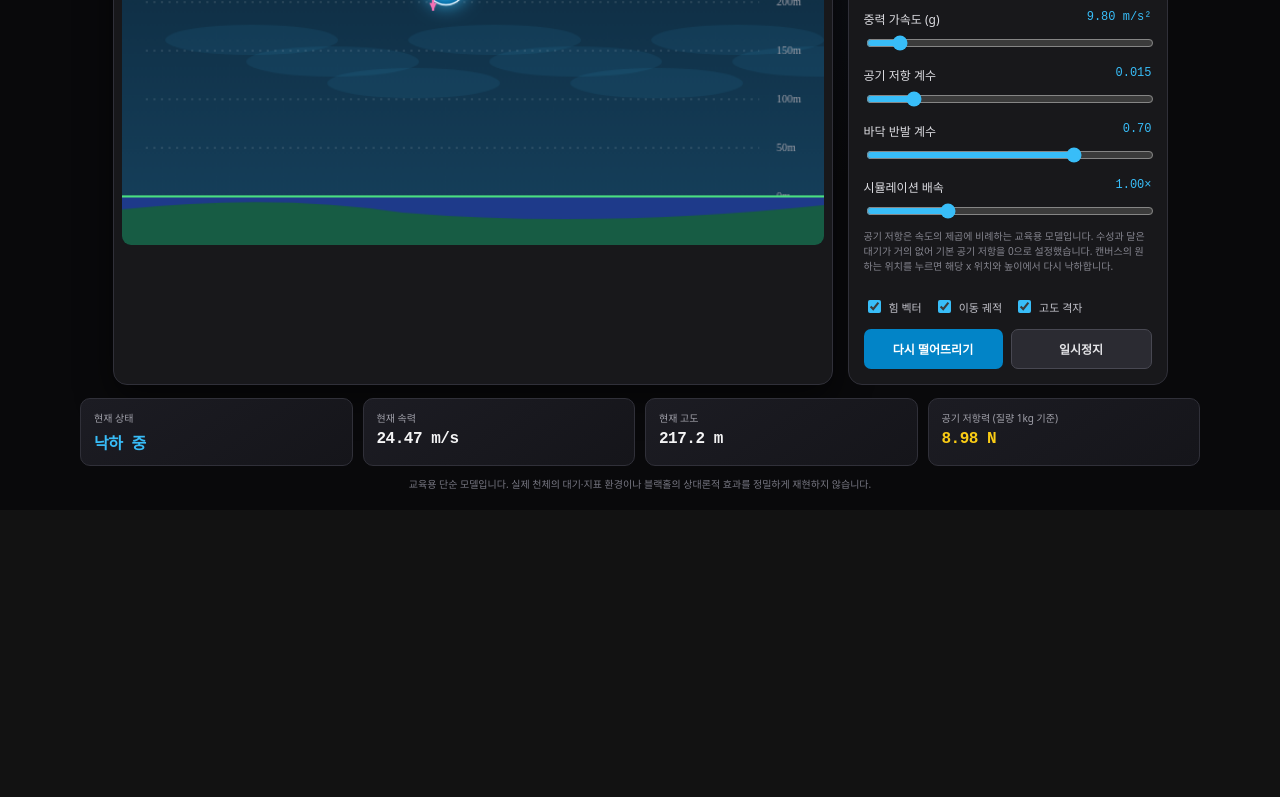
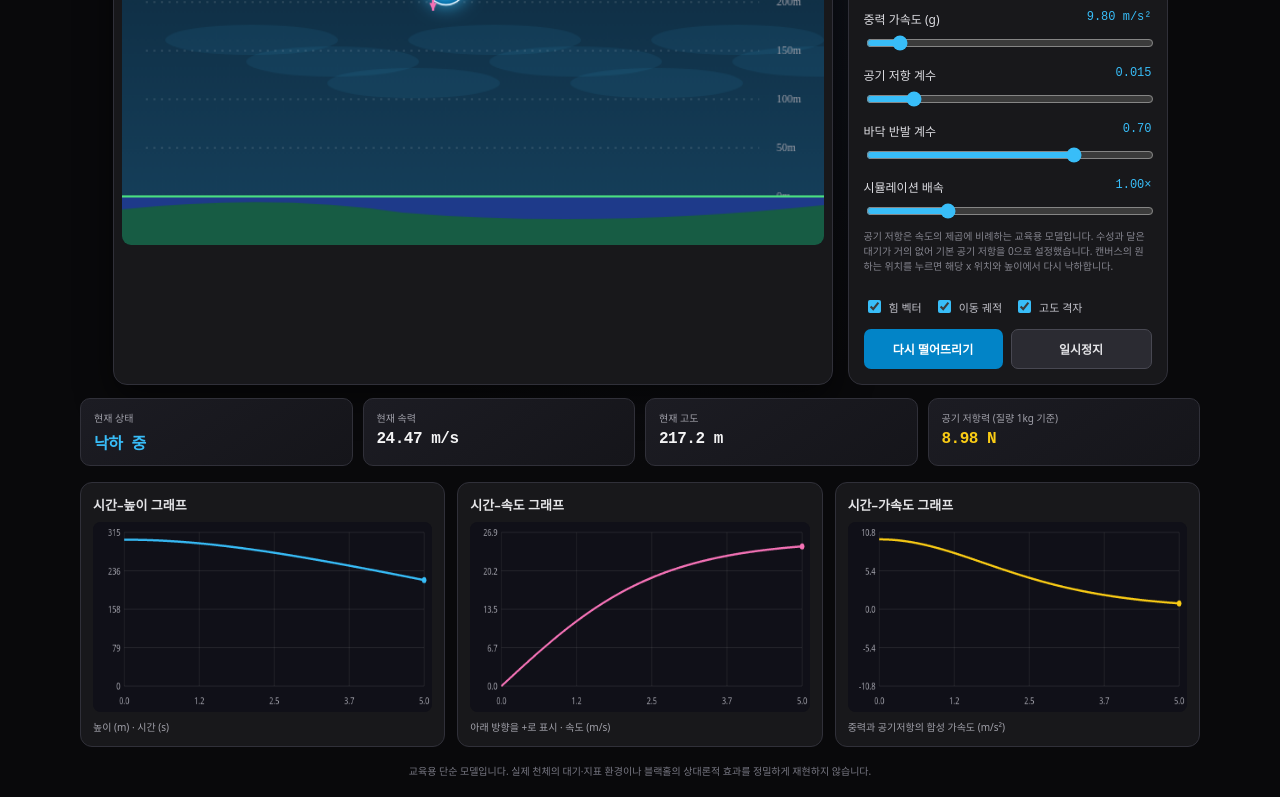
Before and after one commit to woojuinm-glitch/free-fall, a plain HTML site: page index.html in a window 1280 px wide. Shown: the part 440-1237 px from the top of the page. Before the commit the page ends 950 px from the top, so only its background shows below. Drawn offline with Linux system fonts and the light colour scheme.

Commit message:
Update index.html

```diff
--- a/index.html
+++ b/index.html
@@ -43,6 +43,13 @@ input[type=checkbox]{accent-color:var(--blue)}
 .dash-value{font:700 16px ui-monospace,monospace;letter-spacing:-.03em;overflow-wrap:anywhere}
 .blue{color:var(--blue)}.pink{color:var(--pink)}.yellow{color:var(--yellow)}
 .footer{max-width:1120px;margin:10px auto 0;color:#777782;font-size:10px;line-height:1.6;text-align:center}
+
+.graphs{max-width:1120px;margin:16px auto;display:grid;grid-template-columns:repeat(3,minmax(0,1fr));gap:12px}
+.graph-card{background:var(--panel);border:1px solid var(--line);border-radius:12px;padding:12px;min-width:0}
+.graph-title{font-size:13px;font-weight:800;margin:0 0 8px;color:#e4e4e7}
+.graph-canvas{width:100%;height:190px;display:block;background:#101018;border-radius:8px}
+.graph-note{font-size:10px;color:var(--muted);margin:7px 0 0}
+@media(max-width:760px){.graphs{grid-template-columns:1fr}}
 @media(max-width:760px){body{padding:12px}.stage{flex-basis:100%}.side{flex:1 1 100%;display:grid;grid-template-columns:1fr 1fr;gap:12px}.side>.section,.side>.presets,.side>.actions,.side>.toggles{grid-column:1/-1}.dash{grid-template-columns:repeat(2,minmax(0,1fr));gap:8px}}
 @media(max-width:390px){.side{display:flex}.dash-value{font-size:14px}}
 </style>
@@ -89,6 +96,12 @@ input[type=checkbox]{accent-color:var(--blue)}
   <div class="card"><span class="dash-label">현재 고도</span><strong class="dash-value" id="heightValue">300.0 m</strong></div>
   <div class="card"><span class="dash-label">공기 저항력 (질량 1kg 기준)</span><strong class="dash-value yellow" id="forceValue">0.00 N</strong></div>
 </section>
+
+<section class="graphs" aria-label="실시간 운동 그래프">
+ <article class="graph-card"><h2 class="graph-title">시간–높이 그래프</h2><canvas class="graph-canvas" id="heightGraph" width="520" height="220"></canvas><p class="graph-note">높이 (m) · 시간 (s)</p></article>
+ <article class="graph-card"><h2 class="graph-title">시간–속도 그래프</h2><canvas class="graph-canvas" id="velocityGraph" width="520" height="220"></canvas><p class="graph-note">아래 방향을 +로 표시 · 속도 (m/s)</p></article>
+ <article class="graph-card"><h2 class="graph-title">시간–가속도 그래프</h2><canvas class="graph-canvas" id="accelGraph" width="520" height="220"></canvas><p class="graph-note">중력과 공기저항의 합성 가속도 (m/s²)</p></article>
+</section>
 <p class="footer">교육용 단순 모델입니다. 실제 천체의 대기·지표 환경이나 블랙홀의 상대론적 효과를 정밀하게 재현하지 않습니다.</p>
 <script>
 (() => {
@@ -99,13 +112,14 @@ const ui={height:$('height'),gravity:$('gravity'),drag:$('drag'),bounce:$('bounc
 const out={height:$('heightOut'),gravity:$('gravityOut'),drag:$('dragOut'),bounce:$('bounceOut'),speed:$('speedOut')};
 const presets=[...document.querySelectorAll('.preset')];
 let state={height:300,x:300,g:9.8,k:.015,bounce:.7,scale:1,paused:false,planet:'earth',label:'지구',manual:false,grounded:false,absorbed:false,absorb:0,y:300,v:0,elapsed:0};
-let trail=[],last=0,accumulator=0;
+let trail=[],last=0,accumulator=0,graphData=[];
+const graphCanvases={height:$('heightGraph'),velocity:$('velocityGraph'),accel:$('accelGraph')};
 const fixed=1/120;
 const clamp=(v,a,b)=>Math.max(a,Math.min(b,v));
 const py=m=>GROUND-clamp(m,0,MAX)*PIXELS_PER_M;
 const fmt=(n,d=2)=>Number(n).toFixed(d);
 function syncOutputs(){out.height.textContent=state.height+' m';out.gravity.textContent=fmt(state.g)+' m/s²';out.drag.textContent=fmt(state.k,3);out.bounce.textContent=fmt(state.bounce);out.speed.textContent=fmt(state.scale,2)+'×';}
-function reset(){state.y=state.height;state.v=0;state.grounded=false;state.absorbed=false;state.absorb=0;state.elapsed=0;trail=[];state.paused=false;$('pause').textContent='일시정지';}
+function reset(){state.y=state.height;state.v=0;state.grounded=false;state.absorbed=false;state.absorb=0;state.elapsed=0;trail=[];graphData=[{t:0,h:state.height,v:0,a:state.g}];state.paused=false;$('pause').textContent='일시정지';}
 function syncManual(){const p=presets.find(b=>b.dataset.name===state.planet);state.manual=!p||Math.abs(+p.dataset.g-state.g)>.051||Math.abs(+p.dataset.d-state.k)>.00051;$('customTag').hidden=!state.manual;}
 function setPreset(btn){presets.forEach(b=>b.classList.toggle('active',b===btn));state.planet=btn.dataset.name;state.label=btn.dataset.label;state.g=+btn.dataset.g;state.k=+btn.dataset.d;state.manual=false;$('customTag').hidden=true;ui.gravity.value=state.g;ui.drag.value=state.k;syncOutputs();reset();}
 ui.height.addEventListener('input',()=>{state.height=+ui.height.value;syncOutputs();reset();});
@@ -137,6 +151,8 @@ function physics(dt){
  }
  if(state.y>MAX){state.y=MAX;state.v=0;}
  if(state.elapsed>360){state.v=0;state.grounded=true;}
+ graphData.push({t:state.elapsed,h:state.y,v:state.v,a:accel});
+ if(graphData.length>2400)graphData.shift();
 }
 function roundedRect(x,y,w,h,r){ctx.beginPath();ctx.roundRect(x,y,w,h,r);}
 function drawBackground(){
@@ -173,8 +189,21 @@ function draw(){
  $('status').textContent=status;$('status').style.color=state.absorbed?'#c4b5fd':state.grounded?'#4ade80':'#38bdf8';
  $('speedValue').textContent=fmt(Math.abs(state.v))+' m/s';$('heightValue').textContent=fmt(state.y,1)+' m';$('forceValue').textContent=fmt(state.k*state.v*state.v)+' N';
 }
-function frame(now){if(!last)last=now;const realDt=Math.min((now-last)/1000,.05);last=now;if(!state.paused){accumulator+=realDt*state.scale;let steps=0;while(accumulator>=fixed&&steps<20){physics(fixed);accumulator-=fixed;steps++;}if(steps===20)accumulator=0;if(!state.grounded&&!state.absorbed){trail.push({x:state.x,y:py(state.y)});if(trail.length>180)trail.shift();}}draw();requestAnimationFrame(frame);}
-syncOutputs();requestAnimationFrame(frame);
+
+function drawGraph(canvas,key,color){
+ const c=canvas.getContext('2d'),w=canvas.width,h=canvas.height,pad={l:48,r:12,t:12,b:30};c.clearRect(0,0,w,h);c.fillStyle='#101018';c.fillRect(0,0,w,h);
+ const data=graphData;if(!data.length)return;let xmax=Math.max(1,data[data.length-1].t),vals=data.map(d=>d[key]);let ymin=Math.min(0,...vals),ymax=Math.max(1,...vals);if(ymax-ymin<1){ymax=ymin+1;}
+ if(key==='h'){ymin=0;ymax=Math.max(10,state.height*1.05);}if(key==='v'){ymin=Math.min(0,ymin);ymax=Math.max(1,ymax*1.1);}if(key==='a'){const ext=Math.max(1,Math.abs(ymin),Math.abs(ymax));ymin=-ext*1.1;ymax=ext*1.1;}
+ const X=t=>pad.l+(t/xmax)*(w-pad.l-pad.r),Y=v=>h-pad.b-((v-ymin)/(ymax-ymin))*(h-pad.t-pad.b);
+ c.strokeStyle='#ffffff18';c.lineWidth=1;c.fillStyle='#a1a1aa';c.font='11px system-ui';c.textAlign='center';for(let i=0;i<=4;i++){let xx=pad.l+i*(w-pad.l-pad.r)/4;c.beginPath();c.moveTo(xx,pad.t);c.lineTo(xx,h-pad.b);c.stroke();c.fillText((xmax*i/4).toFixed(xmax<10?1:0),xx,h-9);}
+ c.textAlign='right';for(let i=0;i<=4;i++){let val=ymin+(ymax-ymin)*i/4,yy=Y(val);c.beginPath();c.moveTo(pad.l,yy);c.lineTo(w-pad.r,yy);c.stroke();c.fillText(val.toFixed(key==='h'?0:1),pad.l-6,yy+4);}
+ c.strokeStyle=color;c.lineWidth=2.5;c.lineJoin='round';c.beginPath();data.forEach((d,i)=>i?c.lineTo(X(d.t),Y(d[key])):c.moveTo(X(d.t),Y(d[key])));c.stroke();
+ const d=data[data.length-1];c.fillStyle=color;c.beginPath();c.arc(X(d.t),Y(d[key]),3.5,0,Math.PI*2);c.fill();
+}
+function drawGraphs(){drawGraph(graphCanvases.height,'h','#38bdf8');drawGraph(graphCanvases.velocity,'v','#f472b6');drawGraph(graphCanvases.accel,'a','#facc15');}
+
+function frame(now){if(!last)last=now;const realDt=Math.min((now-last)/1000,.05);last=now;if(!state.paused){accumulator+=realDt*state.scale;let steps=0;while(accumulator>=fixed&&steps<20){physics(fixed);accumulator-=fixed;steps++;}if(steps===20)accumulator=0;if(!state.grounded&&!state.absorbed){trail.push({x:state.x,y:py(state.y)});if(trail.length>180)trail.shift();}}draw();drawGraphs();requestAnimationFrame(frame);}
+syncOutputs();reset();requestAnimationFrame(frame);
 })();
 </script>
 </body>
```
